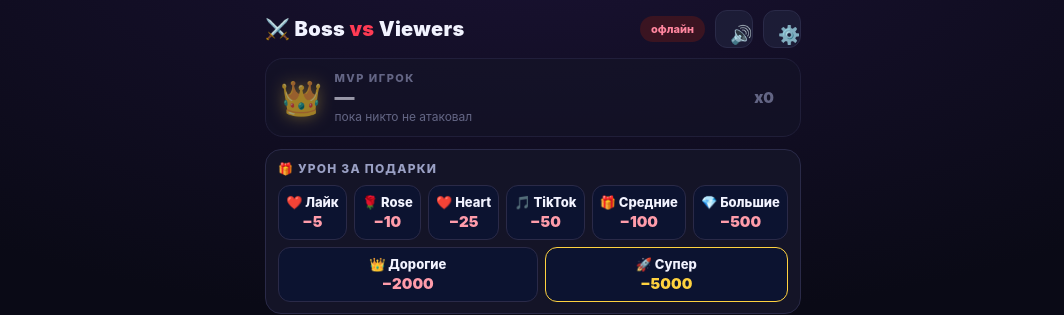
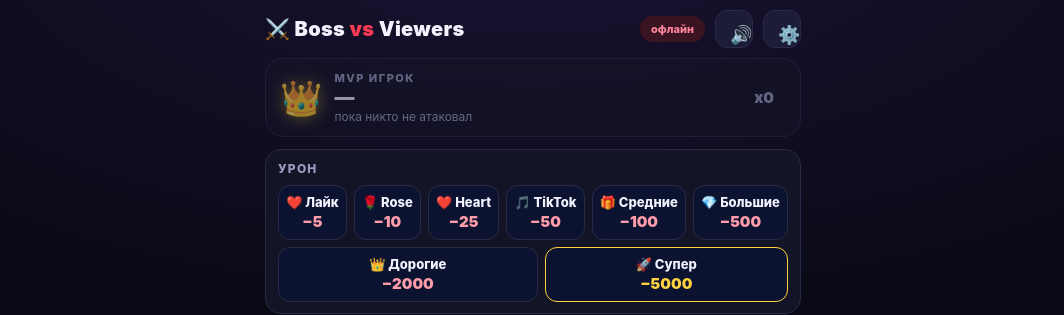
Before and after one commit to mrslava777/tiktok-city, a website: page public/index.html in a window 1280 px wide. Shown: the top 315 px of the page, without its empty margins (107-1171 px from the left). Drawn offline with nearby package versions, Linux system fonts and the light colour scheme; no server answers.

Commit message:
UI: legend title -> just 'Урон'

```diff
--- a/public/index.html
+++ b/public/index.html
@@ -28,7 +28,7 @@
 
   <!-- Урон за подарки -->
   <div class="gift-legend" id="giftLegend">
-    <div class="gl-title">🎁 Урон за подарки</div>
+    <div class="gl-title">Урон</div>
     <div class="gl-row">
       <span class="gl-pill"><b>❤️ Лайк</b><i>−5</i></span>
       <span class="gl-pill"><b>🌹 Rose</b><i>−10</i></span>
```
